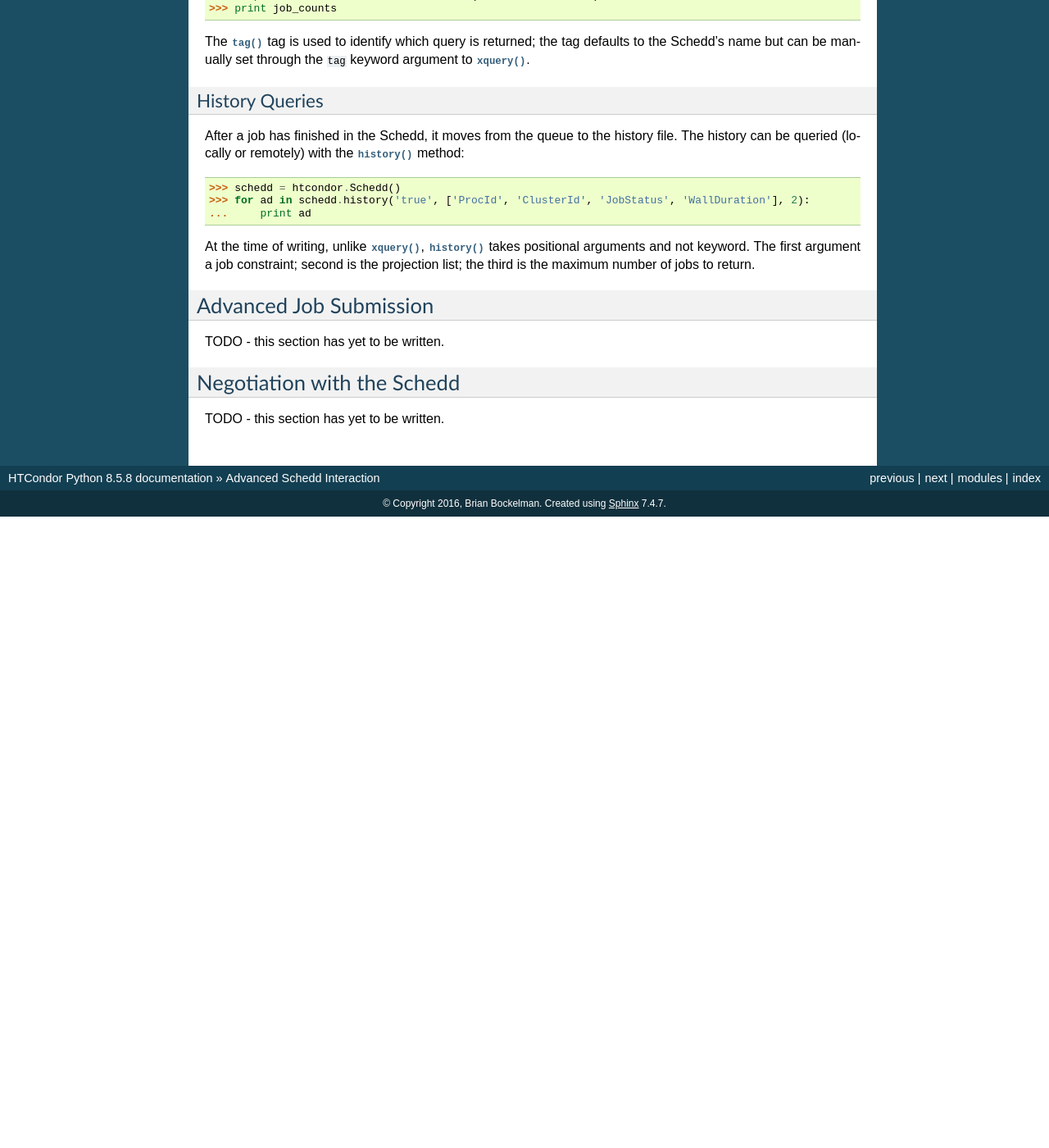
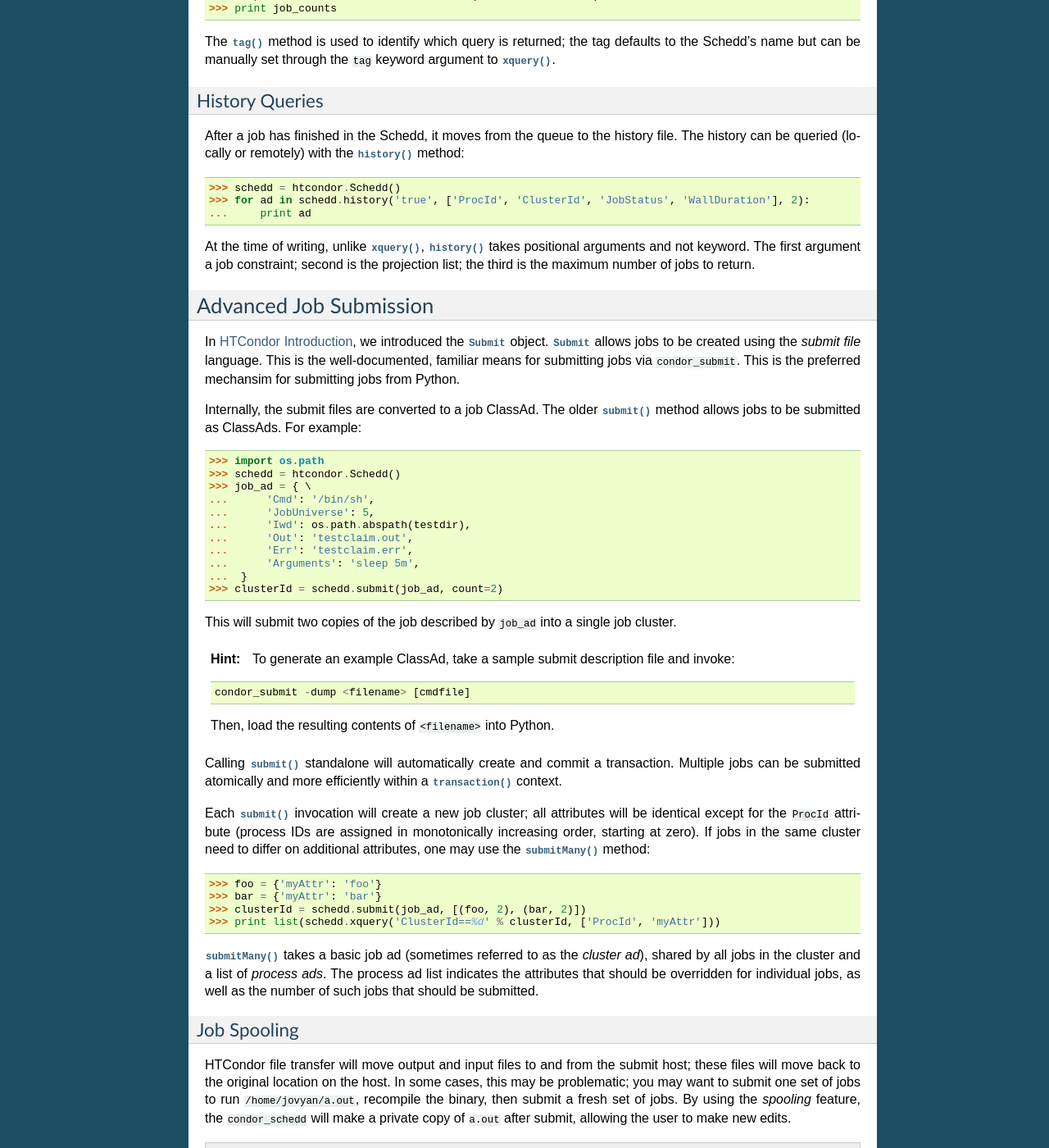
Before and after one commit to htcondor/htcondor-python, a Sphinx documentation site: the page built from docs/advanced_schedd.rst, in a window 1280 px wide and 1400 px high, scrolled down 2086 px. Shown: the whole window at 82% size. Built offline with Sphinx 7.4.7, drawn with Linux system fonts in a browser that asks for light colours; before the commit the page ends 2716 px from its top, so only the background shows below that; some of the changed text lies outside the part shown.

Commit message:
Fill in a rough draft of the missing sections.

```diff
--- a/docs/advanced_schedd.rst
+++ b/docs/advanced_schedd.rst
@@ -119,7 +119,7 @@ We use the :func:`poll` function, which will return when a query has available r
    ...    print "Got %d results from %s." % (count, schedd_name)
    >>> print job_counts
 
-The :meth:`~htcondor.QueryIterator.tag` tag is used to identify which query is returned; the
+The :meth:`~htcondor.QueryIterator.tag` method is used to identify which query is returned; the
 tag defaults to the Schedd's name but can be manually set through the ``tag`` keyword argument
 to :meth:`~htcondor.Schedd.xquery`.
 
@@ -140,9 +140,122 @@ projection list; the third is the maximum number of jobs to return.
 Advanced Job Submission
 -----------------------
 
-TODO - this section has yet to be written.
+In :doc:`htcondor_intro`, we introduced the :class:`~htcondor.Submit` object.  :class:`~htcondor.Submit`
+allows jobs to be created using the *submit file* language.  This is the well-documented, familiar
+means for submitting jobs via ``condor_submit``.  This is the preferred mechansim for submitting
+jobs from Python.
+
+Internally, the submit files are converted to a job ClassAd.  The older :meth:`~htcondor.Schedd.submit`
+method allows jobs to be submitted as ClassAds.  For example::
+
+   >>> import os.path
+   >>> schedd = htcondor.Schedd()
+   >>> job_ad = { \
+   ...      'Cmd': '/bin/sh',
+   ...      'JobUniverse': 5,
+   ...      'Iwd': os.path.abspath(testdir),
+   ...      'Out': 'testclaim.out',
+   ...      'Err': 'testclaim.err',
+   ...      'Arguments': 'sleep 5m',
+   ...  }
+   >>> clusterId = schedd.submit(job_ad, count=2)
+
+This will submit two copies of the job described by ``job_ad`` into a single job cluster.
+
+.. hint:: To generate an example ClassAd, take a sample submit description
+   file and invoke::
+
+      condor_submit -dump <filename> [cmdfile]
+
+   Then, load the resulting contents of ``<filename>`` into Python.
+
+Calling :meth:`~htcondor.Schedd.submit` standalone will automatically create and commit a transaction.
+Multiple jobs can be submitted atomically and more efficiently within a :meth:`~htcondor.Schedd.transaction()`
+context.
+
+Each :meth:`~htcondor.Schedd.submit` invocation will create a new job cluster; all attributes will be
+identical except for the ``ProcId`` attribute (process IDs are assigned in monotonically increasing order,
+starting at zero).  If jobs in the same cluster need to differ on additional attributes, one may use the
+:meth:`~htcondor.Schedd.submitMany` method::
+
+   >>> foo = {'myAttr': 'foo'}
+   >>> bar = {'myAttr': 'bar'}
+   >>> clusterId = schedd.submit(job_ad, [(foo, 2), (bar, 2)])
+   >>> print list(schedd.xquery('ClusterId==%d' % clusterId, ['ProcId', 'myAttr']))
+
+:meth:`~htcondor.Schedd.submitMany` takes a basic job ad (sometimes referred to as the *cluster ad*),
+shared by all jobs in the cluster and a list of *process ads*.  The process ad list indicates
+the attributes that should be overridden for individual jobs, as well as the number of such jobs
+that should be submitted.
+
+Job Spooling
+^^^^^^^^^^^^
+
+HTCondor file transfer will move output and input files to and from the submit host; these files will
+move back to the original location on the host.  In some cases, this may be problematic; you may want
+to submit one set of jobs to run ``/home/jovyan/a.out``, recompile the binary, then submit a fresh
+set of jobs.  By using the *spooling* feature, the ``condor_schedd`` will make a private copy of
+``a.out`` after submit, allowing the user to make new edits.
+
+.. note:: Although here we give an example of using :meth:`~htcondor.Schedd.spool` for spooling on
+   the local Schedd, with appropriate authoriation the same methods can be used for submitting to
+   remote hosts.
+
+To spool, one must specify this at submit time and invoke the :meth:`~htcondor.Schedd.spool` method
+and provide an ``ad_results`` array::
+
+   >>> ads = []
+   >>> cluster = schedd.submit(job_ad, 1, spool=True, ad_results=ads)
+   >>> schedd.spool(ads)
+
+This will copy the files into the Schedd's ``spool`` directory.  After the job completes, its
+output files will stay in the spool.  One needs to call :meth:`~htcondor.Schedd.retrieve` to
+move the outputs back to their final destination::
+
+   >>> htcondor.retrieve("ClusterId == %d" % cluster)
 
 Negotiation with the Schedd
 ---------------------------
 
-TODO - this section has yet to be written.
+The ``condor_negotiator`` daemon gathers job and machine ClassAds, tries to match machines
+to available jobs, and sends these matches to the ``condor_schedd``.
+
+In truth, the "match" is internally a *claim* on the resource; the Schedd is allowed to
+execute one or more job on it.
+
+The python bindings can also send claims to the Schedds.  First, we must prepare the
+claim objects by taking the slot's public ClassAd and adding a ``ClaimId`` attribute::
+
+   >>> coll = htcondor.Collector()
+   >>> private_ads = coll.query(htcondor.AdTypes.StartdPrivate)
+   >>> startd_ads = coll.query(htcondor.AdTypes.Startd)
+   >>> claim_ads = []
+   >>> for ad in startd_ads:
+   ...     if "Name" not in ad: continue
+   ...     found_private = False
+   ...     for pvt_ad in private_ads:
+   ...         if pvt_ad.get('Name') == ad['Name']:
+   ...             found_private = True
+   ...             ad['ClaimId'] = pvt_ad['Capability']
+   ...            claim_ads.append(ad)
+
+Once the claims are prepared, we can send them to the schedd.  Here's an example of
+sending the claim to user ``jovyan@example.com``, for any matching ad::
+
+   >>> with htcondor.Schedd().negotiate("bbockelm@unl.edu") as session:
+   >>>     found_claim = False
+   >>>     for resource_request in session:
+   >>>         for claim_ad in claim_ads:
+   >>>             if resource_request.symmetricMatch(claim_ad):
+   ...                 print "Sending claim for", claim_ad["Name"]
+   ...                 session.sendClaim(claim_ads[0])
+   ...                 found_claim = True
+   ...                 break
+   ...         if found_claim: break
+
+This is far cry from what the ``condor_negotiator`` actually does (the negotiator
+additionally enforces fairshare, for example).
+
+.. note:: The python bindings can send claims to the schedd immediately, even without
+   reading the resource request from the schedd.  The schedd will only utilize the
+   claim if there's a matching job, however.
```
